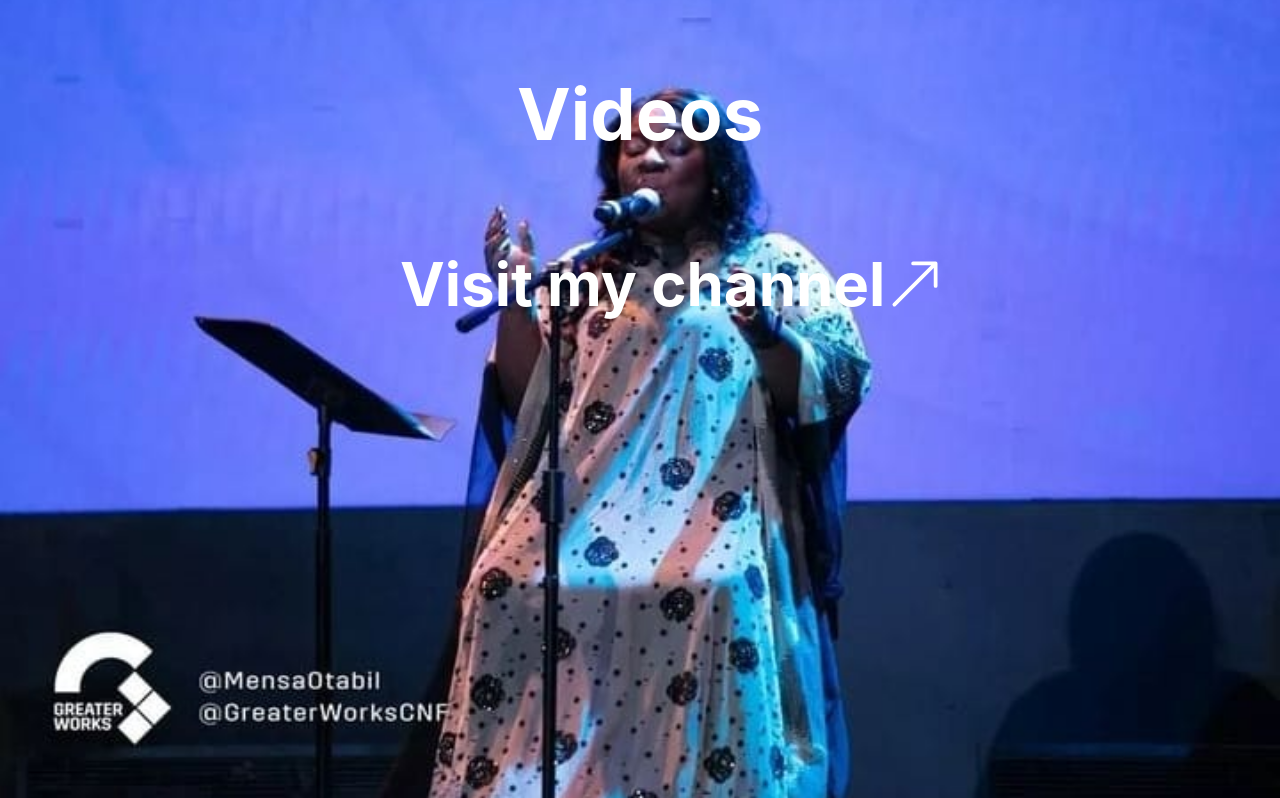
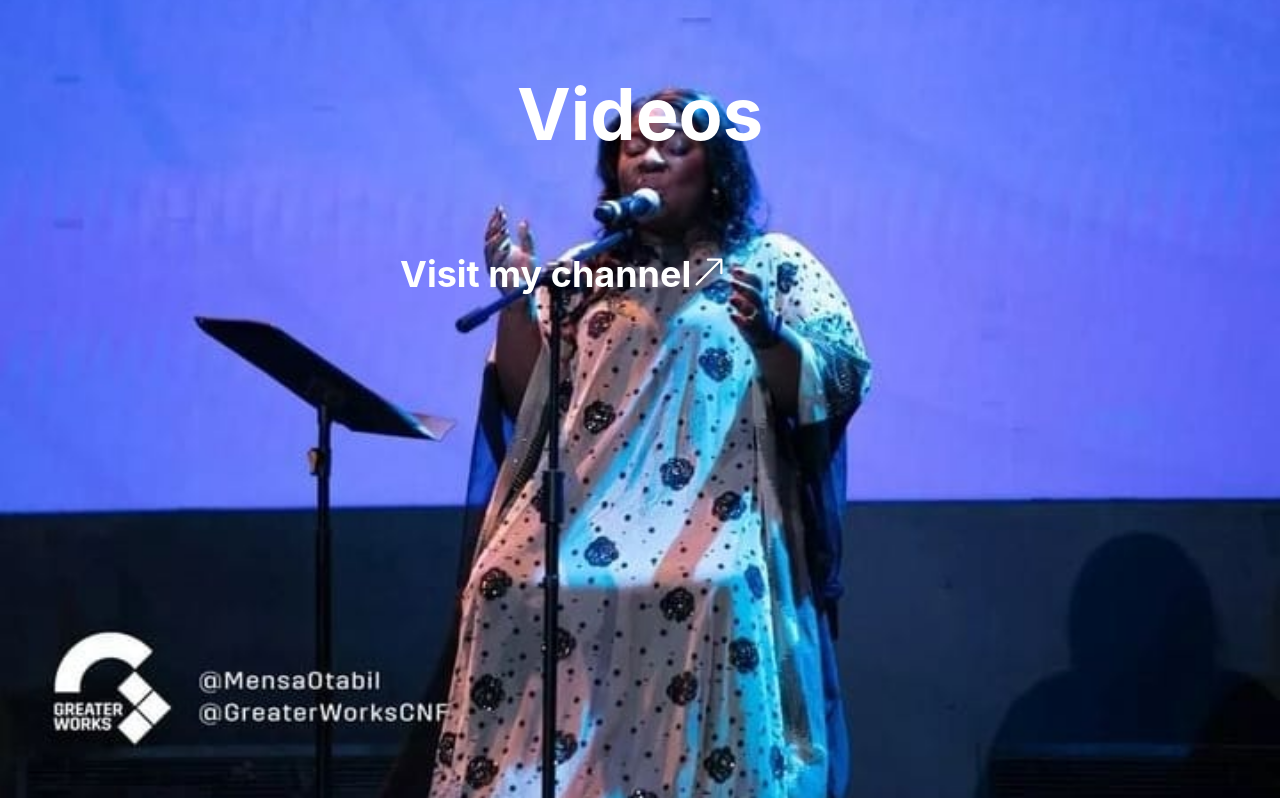
Before and after one commit to Wediah/pj-site, a Next.js app: page / in a window 1280 px wide. Shown: the part 1662-2460 px from the top of the page. Built offline with nearby package versions, Linux system fonts and the light colour scheme.

Commit message:
reduces text sixe in vid

```diff
--- a/pages/videos.tsx
+++ b/pages/videos.tsx
@@ -30,7 +30,7 @@ function Videos() {
         <div><YouTube videoId="EcqKKUdlFCU" opts={opts} onReady={onPlayerReady} /></div>
       </div>
 
-      <h1 className='text-white text-4xl lg:text-6xl text-center flex p-10 font-bold lg:ml-80 '>Visit my channel<BsArrowUpRight className='text-white'/></h1>
+      <h1 className='text-white text-2xl lg:text-4xl text-center flex p-10 font-bold lg:ml-80 '>Visit my channel<BsArrowUpRight className='text-white'/></h1>
 
     </div>
 
```
